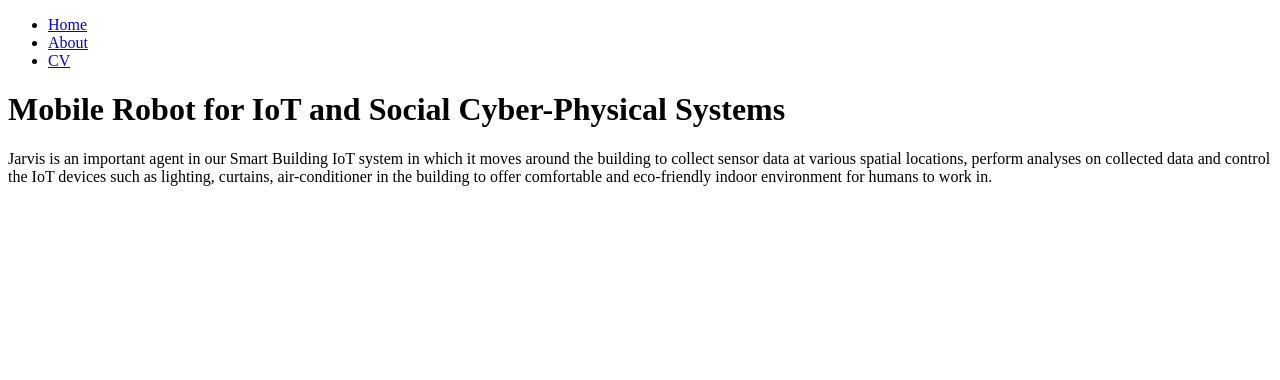
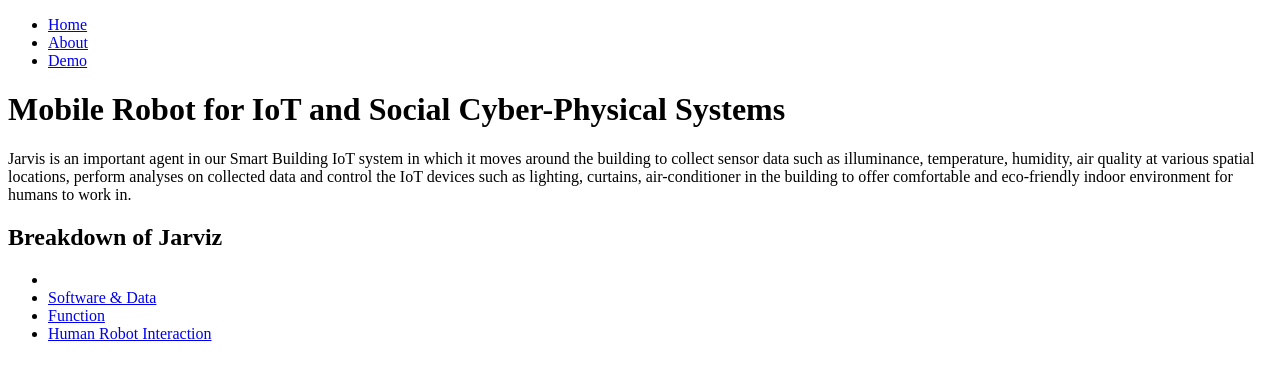
Before and after one commit to weijiafeng/weijiafeng.github.io, a plain HTML site: page index.html in a window 1280 px wide. Drawn offline with Linux system fonts and the light colour scheme.

Commit message:
Update index.html
Some more edits

```diff
--- a/index.html
+++ b/index.html
@@ -1,21 +1,33 @@
 <!DOCTYPE html>
 <html>
     <head>
-        <title>Hank Quinlan, Horrible Cop</title>
+        <title>Mobile Robot for IoT</title>
     </head>
     <body>
         <nav>
             <ul>
                 <li><a href="/">Home</a></li>
                 <li><a href="/About">About</a></li>
-                <li><a href="/Demo">CV</a></li>
+                <li><a href="/Demo">Demo</a></li>
             </ul>
         </nav>
         <div class="container">
             <div class="blurb">
                 <h1>Mobile Robot for IoT and Social Cyber-Physical Systems</h1>
-                <p>Jarvis is an important agent in our Smart Building IoT system in which it moves around the building to collect sensor data at various spatial locations, perform analyses on collected data and control the IoT devices such as lighting, curtains, air-conditioner in the building to offer comfortable and eco-friendly indoor environment for humans to work in.</p>
+                <p>Jarvis is an important agent in our Smart Building IoT system in which it moves around the building to collect sensor data such as illuminance, temperature, humidity, air quality at various spatial locations, perform analyses on collected data and control the IoT devices such as lighting, curtains, air-conditioner in the building to offer comfortable and eco-friendly indoor environment for humans to work in.</p>
             </div><!-- /.blurb -->
         </div><!-- /.container -->
+
+        <h2>Breakdown of Jarviz</h2>
+
+        <nav>
+            <ul>
+                <li><a href="/Hardware"></a></li>
+                <li><a href="/Sensors & Data">Software & Data</a></li>
+                <li><a href="/Function">Function</a></li>
+                <li><a href="/Human Robot Interaction">Human Robot Interaction</a></li>
+            </ul>
+        </nav>
+
     </body>
 </html>
```
